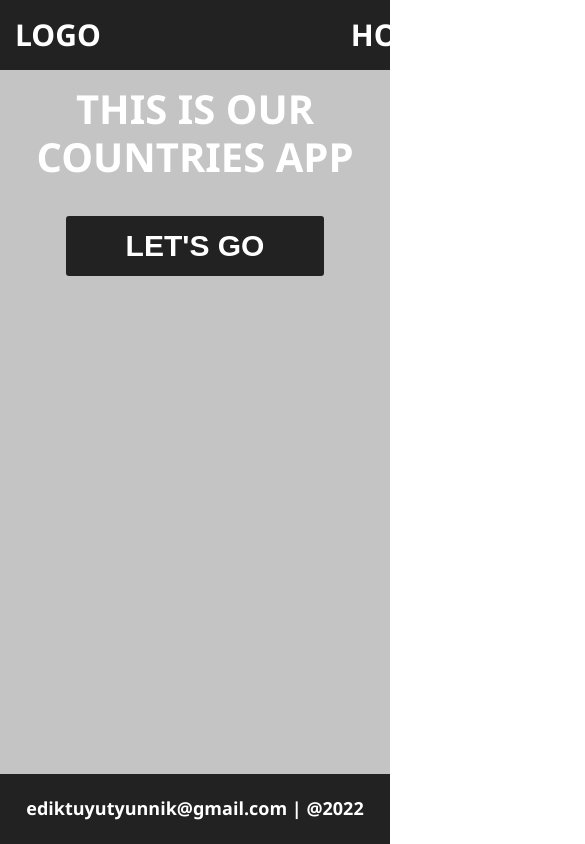
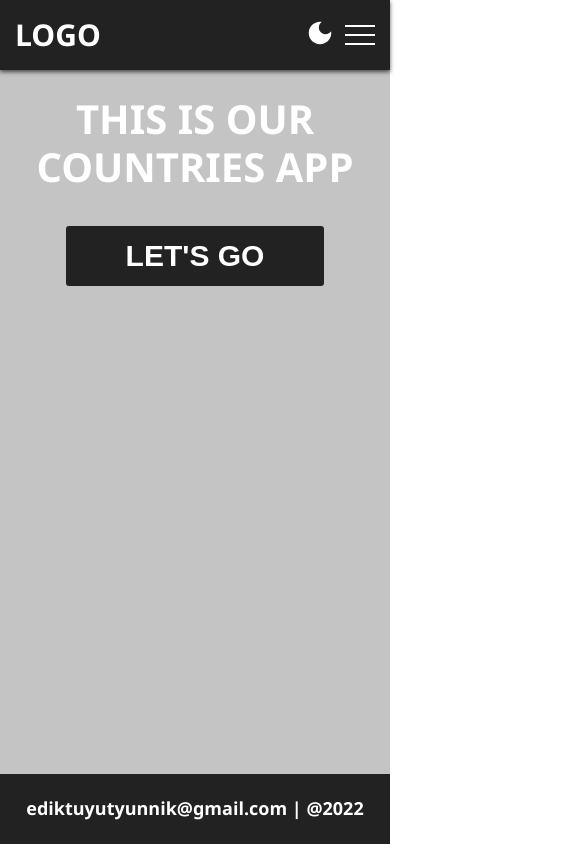
Before and after one commit to edos009/countries-app, a React (Create React App) app: page / in a window 390 px wide. Shown: the top 844 px of the page, 585 px wide, since content can reach past the window. Built offline with nearby package versions, Linux system fonts and the light colour scheme; the HTML template or start-up script is replaced by a standard one.

Commit message:
Create burger menu

```diff
--- a/src/components/CountriesComponents/Countries/Countries.module.scss
+++ b/src/components/CountriesComponents/Countries/Countries.module.scss
@@ -2,6 +2,7 @@
 @import "../../../common/styles/template";
 
 .countries {
+  padding-top: 80px;
   flex-grow: 1;
   .container {
     @extend %container;
--- a/src/components/CountryInfoComponents/CountryInfo/CountryInfo.module.scss
+++ b/src/components/CountryInfoComponents/CountryInfo/CountryInfo.module.scss
@@ -2,6 +2,7 @@
 @import "../../../common/styles/template";
 
 .country {
+  padding-top: 80px;
   flex-grow: 1;
   .container {
     @extend %container;
--- a/src/components/Header/Header.module.scss
+++ b/src/components/Header/Header.module.scss
@@ -2,6 +2,29 @@
 @import "../../common/styles/template";
 
 .header {
+  position: fixed;
+
+  width: 100%;
+
+  top: 0;
+  left: 0;
+
+  z-index: 50;
+
+  box-shadow: 0px 2px 4px 0px rgba(34,34,34,0.76);
+
+  &::before {
+    content: "";
+    position: absolute;
+
+    width: 100%;
+    height: 100%;
+
+    top: 0;
+    left: 0;
+
+    z-index: 2;
+  }
   .container {
     @extend %container;
 
@@ -11,13 +34,88 @@
 
       height: 70px;
 
+      position: relative;
+
       .box_theme {
+        position: relative;
+
         margin-left: auto;
 
         cursor: pointer;
+        z-index: 2;
 
+        @media (max-width: 768px) {
+          position: relative;
+
+          z-index: 3;
+
+          margin-right: 10px;
+        }
         .btn_theme {
           font-size: 30px;
+        }
+      }
+
+      .header_burger {
+        display: none;
+
+        @media (max-width: 768px) {
+          display: block;
+          position: relative;
+
+          width: 30px;
+          height: 20px;
+
+          z-index: 3;
+
+          & span {
+            position: absolute;
+
+            width: 100%;
+            height: 2px;
+
+            left: 0;
+            top: 9px;
+
+            background-color: #fff;
+          }
+
+          &::before,
+          &::after {
+            content: "";
+            position: absolute;
+
+            width: 100%;
+            height: 2px;
+
+            left: 0;
+
+            background-color: #fff;
+
+            transition: all 0.3s ease;
+          }
+
+          &::after {
+            bottom: 0;
+          }
+
+          &::before {
+            top: 0;
+          }
+
+          &.header_burger_active::before {
+            transform: rotate(45deg);
+            top: 9px;
+          }
+          &.header_burger_active::after {
+            transform: rotate(-45deg);
+            bottom: 9px;
+          }
+
+          &.header_burger_active span {
+            transform: scale(0);
+            transition: all 0.3s ease;
+          }
         }
       }
     }
--- a/src/components/Header/index.js
+++ b/src/components/Header/index.js
@@ -1,4 +1,4 @@
-import React from "react";
+import React, { useState, useEffect } from "react";
 import DarkModeIcon from "@mui/icons-material/DarkMode";
 import WbSunnyIcon from "@mui/icons-material/WbSunny";
 import { useDispatch, useSelector } from "react-redux";
@@ -15,7 +15,16 @@ const { THEMES } = CONSTANTS;
 
 const Header = () => {
   const themes = useSelector((state) => state.themes.themes);
+  const [isActiveMenu, setIsActiveMenu] = useState(false);
   const dispatch = useDispatch();
+
+  useEffect(() => {
+    if (isActiveMenu) {
+      document.querySelector("body").classList.add("lock");
+    } else {
+      document.querySelector("body").classList.remove("lock");
+    }
+  }, [isActiveMenu]);
 
   const stylesHeader = cx(
     styles.header,
@@ -29,12 +38,19 @@ const Header = () => {
     }
   );
 
+  const stylesBurger = cx(styles.header_burger, {
+    [styles.header_burger_active]: isActiveMenu,
+  });
+
   return (
     <header className={stylesHeader}>
       <div className={styles.container}>
         <div className={styles.header_inner}>
           <Logo />
-          <Navigation />
+          <Navigation
+            isActiveMenu={isActiveMenu}
+            setIsActiveMenu={setIsActiveMenu}
+          />
           <div
             className={styles.box_theme}
             onClick={() => dispatch(setTheme())}
@@ -45,6 +61,12 @@ const Header = () => {
               <WbSunnyIcon className={styles.btn_theme} />
             )}
           </div>
+          <div
+            className={stylesBurger}
+            onClick={() => setIsActiveMenu(!isActiveMenu)}
+          >
+            <span></span>
+          </div>
         </div>
       </div>
     </header>
--- a/src/components/HomeComponents/Home/Home.module.scss
+++ b/src/components/HomeComponents/Home/Home.module.scss
@@ -2,6 +2,7 @@
 @import "../../../common/styles/template";
 
 .home {
+  padding-top: 80px;
   flex-grow: 1;
   .container {
     @extend %container;
--- a/src/components/Logo/Logo.module.scss
+++ b/src/components/Logo/Logo.module.scss
@@ -2,6 +2,10 @@
 @import "../../common/styles/template";
 
 .logo {
+  position: relative;
+
+  z-index: 3;
+
   font-weight: 700;
   font-size: 30px;
   line-height: 1.2em;
--- a/src/components/Navigation/Navigation.module.scss
+++ b/src/components/Navigation/Navigation.module.scss
@@ -1,8 +1,39 @@
-.nav{
+.nav {
   margin-left: 250px;
 
-  &_list{
+  @media (max-width: 768px) {
+    position: fixed;
+
+    width: 100%;
+    height: 100%;
+
+    top: -100%;
+    left: 0;
+
+    padding: 80px 0 0 0;
+    margin-left: 0;
+
+    background-color: #c4c4c4;
+
+    transition: all 0.3s ease;
+    overflow: auto;
+
+    &.nav_active {
+      top: 0;
+    }
+  }
+
+  &_list {
     display: flex;
     gap: 20px;
+
+    position: relative;
+    z-index: 2;
+
+    @media (max-width: 768px) {
+      display: block;
+
+      text-align: center;
+    }
   }
 }
--- a/src/components/Navigation/index.js
+++ b/src/components/Navigation/index.js
@@ -1,4 +1,6 @@
 import React from "react";
+import cx from "classnames";
+
 import CONSTANTS from "../../constants";
 import NavigationItem from "../NavigationItem";
 
@@ -6,12 +8,24 @@ import styles from "./Navigation.module.scss";
 
 const { NAVIGATION } = CONSTANTS;
 
-const Navigation = () => {
+const Navigation = ({ isActiveMenu, setIsActiveMenu }) => {
+
+  const stylesNav = cx(
+    styles.nav,
+    {
+      [styles.nav_active]: isActiveMenu,
+    }
+  );
+
   return (
-    <nav className={styles.nav}>
+    <nav className={stylesNav}>
       <ul className={styles.nav_list}>
         {NAVIGATION.LINKS.map((item) => (
-          <NavigationItem item={item} key={item.id} />
+          <NavigationItem
+            item={item}
+            key={item.id}
+            setIsActiveMenu={setIsActiveMenu}
+          />
         ))}
       </ul>
     </nav>
--- a/src/components/NavigationItem/index.js
+++ b/src/components/NavigationItem/index.js
@@ -3,10 +3,14 @@ import { NavLink } from "react-router-dom";
 
 import styles from "./NavigationItem.module.scss";
 
-const NavigationItem = ({ item: { title, to } }) => {
+const NavigationItem = ({ item: { title, to }, setIsActiveMenu }) => {
   return (
     <li className={styles.nav_item}>
-      <NavLink className={styles.nav_link} to={to}>
+      <NavLink
+        className={styles.nav_link}
+        to={to}
+        onClick={() => setIsActiveMenu(false)}
+      >
         {title}
       </NavLink>
     </li>
--- a/src/index.css
+++ b/src/index.css
@@ -29,3 +29,9 @@ body{
   flex-direction: column;
   height: 100vh;
 }
+
+@media (max-width: 768px){
+  body.lock{
+    overflow: hidden;
+  }
+}
```
